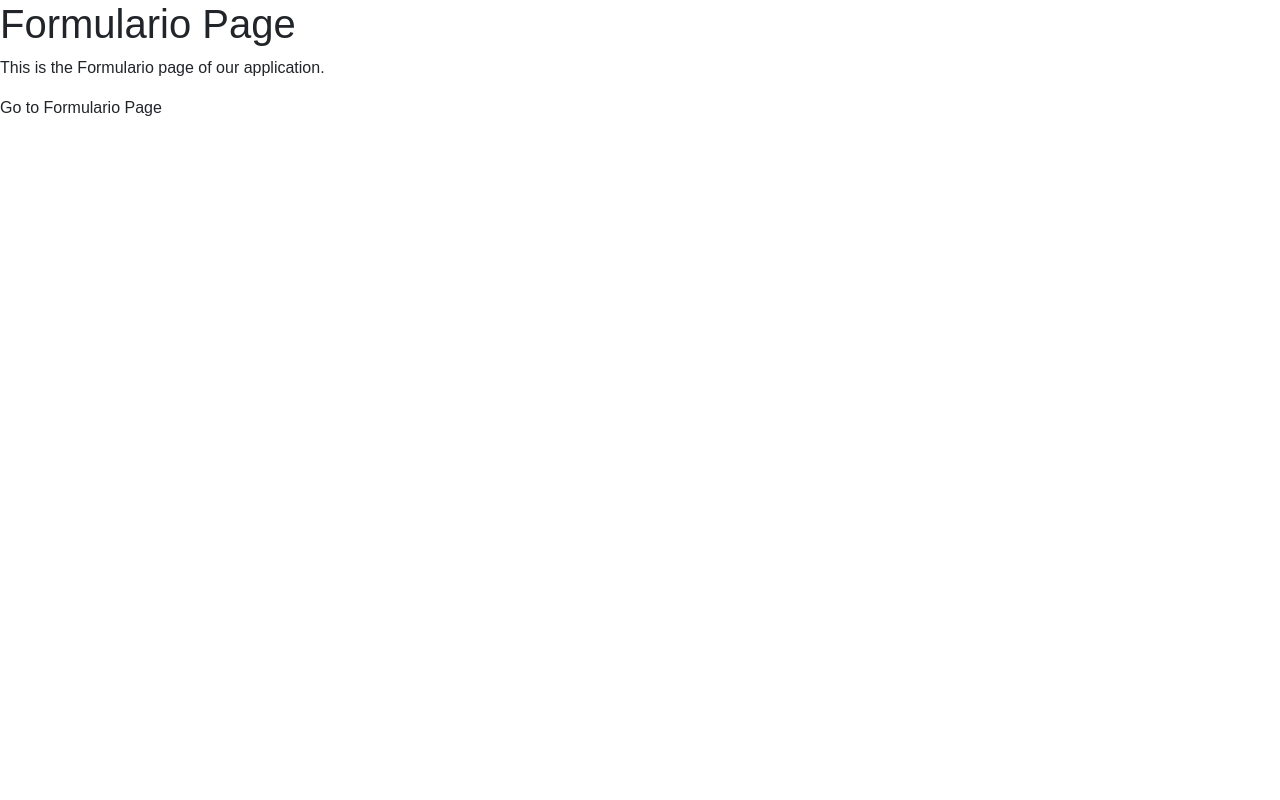
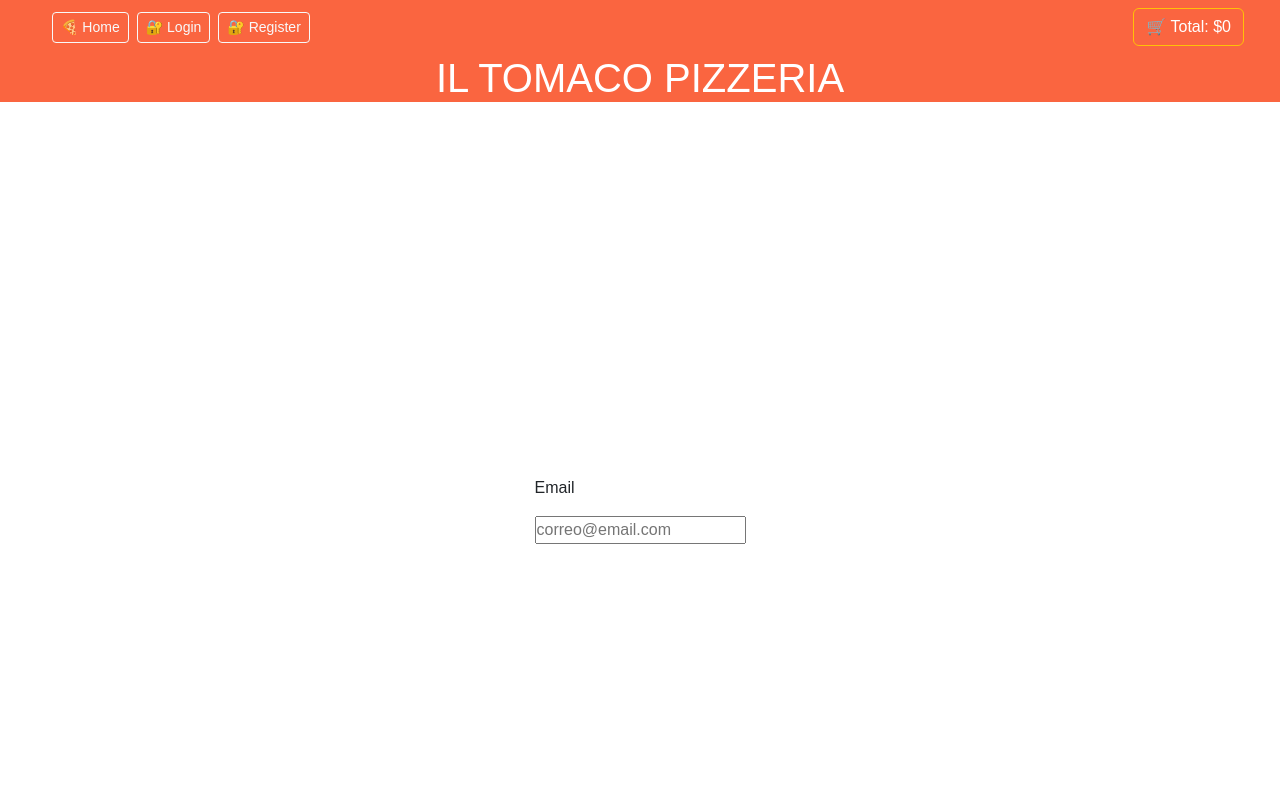
Before and after one commit to Kevin-alcaino/react-hito2, a React (Vite) app in the folder react-hito2/: page /formulario in a window 1280 px wide. Shown: the top 800 px of the page. Built offline with nearby package versions, Linux system fonts and the light colour scheme.

Commit message:
pages Formulario

```diff
--- a/react-hito2/src/App.css
+++ b/react-hito2/src/App.css
@@ -72,6 +72,23 @@ footer {
   margin-top: 30px;
 }
 
+/*Formulario*/
+.formulario{
+display: flex;
+flex-direction: row;
+display: flex;
+justify-content: center;
+align-items: center;
+min-height: 100vh;
+}
+
+.form-container {
+  display: flex;
+  justify-content: center;
+  align-items: center;
+
+}
+
 @media (max-width: 768px) {
   .cont-producto {
     grid-template-columns: repeat(1, 1fr);
--- a/react-hito2/src/App.jsx
+++ b/react-hito2/src/App.jsx
@@ -2,7 +2,7 @@ import { Route, Routes } from 'react-router-dom'
 import HomePages from './pages/HomePages'
 import FormularioPages from './pages/FormularioPages'
 import './App.css'
-import 'bootstrap/dist/css/bootstrap.min.css';
+import 'bootstrap/dist/css/bootstrap.min.css'
 
 function App() {
   return (
--- a/react-hito2/src/pages/FormularioPages.jsx
+++ b/react-hito2/src/pages/FormularioPages.jsx
@@ -1,12 +1,25 @@
-import { Link } from 'react-router-dom'
+import Navbar from "../components/Navbar";
+import Header from "../components/Header";
+import Footer from "../components/Footer";
 
 function FormularioPages() {
-    return (
-        <div>
-            <h1>Formulario Page</h1>
-            <p>This is the Formulario page of our application.</p>
-            <Link to="/formulario" className="nav-link">Go to Formulario Page</Link>
-        </div>
-    )
+  return (
+    <div>
+      <Navbar />
+      <Header />
+      <div  className="formulario">
+        <form action="">
+          <p>Email</p>
+          <input type="text"placeholder="correo@email.com"
+          />
+
+
+        </form>
+      </div>
+      <Footer />
+    </div>
+
+  );
 }
+
 export default FormularioPages;
```
